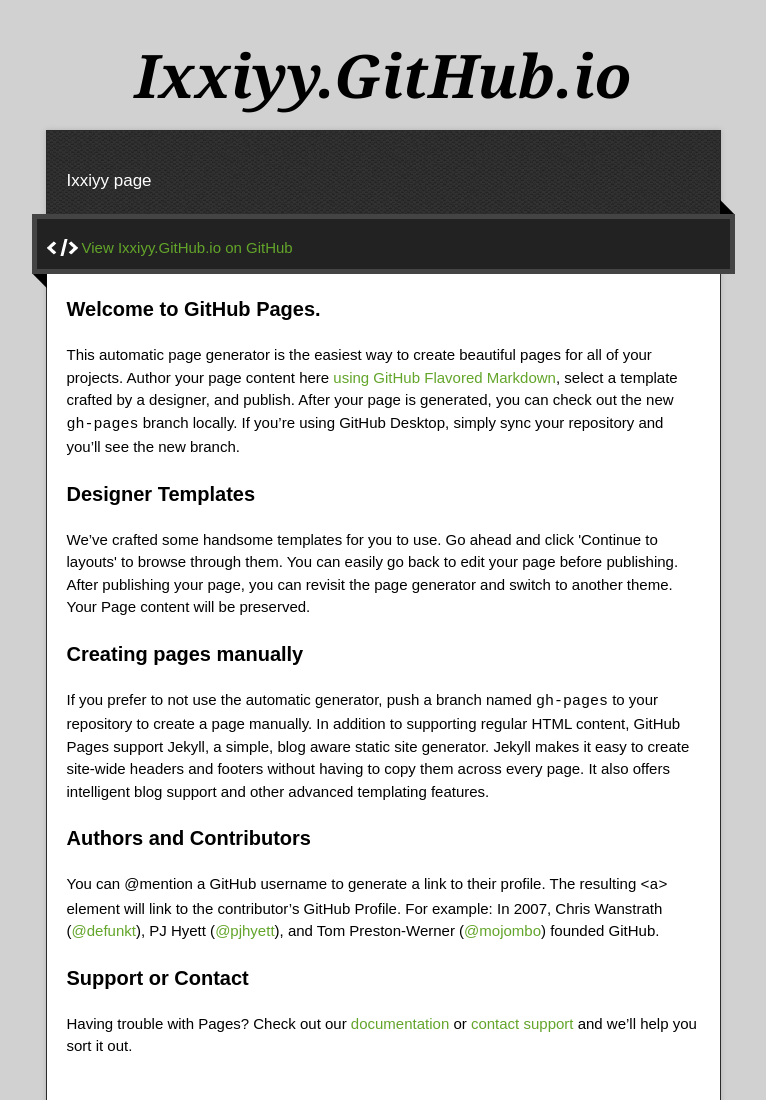
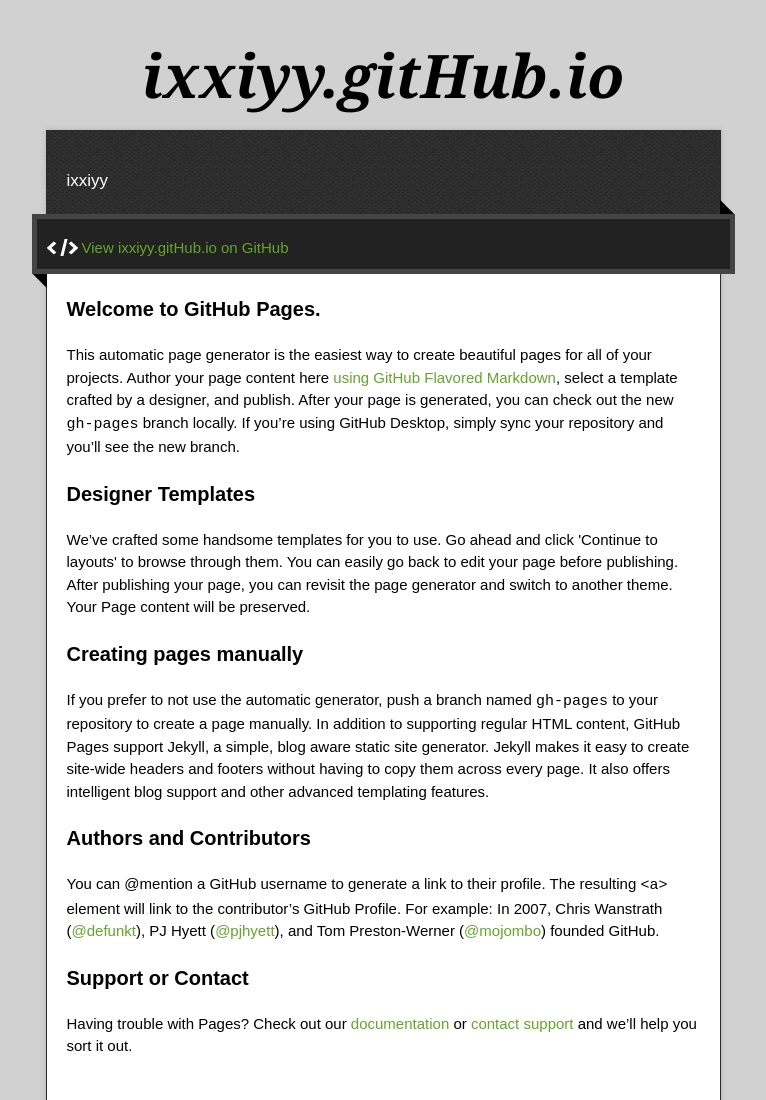
Before and after one commit to ixxiyy/ixxiyy.github.io, a plain HTML site: page index.html in a window 1280 px wide. Shown: the top 1100 px of the page, without its empty margins (257-1023 px from the left). Drawn offline with nearby package versions, Linux system fonts and the light colour scheme.

```diff
--- a/index.html
+++ b/index.html
@@ -11,8 +11,8 @@
   <script type="text/javascript" src="https://ajax.googleapis.com/ajax/libs/jquery/1.7.1/jquery.min.js"></script>
   <script type="text/javascript" src="javascripts/script.js"></script>
 
-  <title>Ixxiyy.GitHub.io</title>
-  <meta name="description" content="Ixxiyy page">
+  <title>ixxiyy.gitHub.io</title>
+  <meta name="description" content="ixxiyy">
 
   <meta name="viewport" content="width=device-width,initial-scale=1">
 
@@ -22,14 +22,14 @@
 
   <div class="wrapper">
     <header>
-      <h1 class="title">Ixxiyy.GitHub.io</h1>
+      <h1 class="title">ixxiyy.gitHub.io</h1>
     </header>
     <div id="container">
-      <p class="tagline">Ixxiyy page</p>
+      <p class="tagline">ixxiyy</p>
       <div id="main" role="main">
         <div class="download-bar">
         <div class="inner">
-          <a href="https://github.com/ixxiyy" class="code">View Ixxiyy.GitHub.io on GitHub</a>
+          <a href="https://github.com/ixxiyy" class="code">View ixxiyy.gitHub.io on GitHub</a>
         </div>
         <span class="blc"></span><span class="trc"></span>
         </div>
```
Also changed, not shown: params.json (+2 -2 lines).
